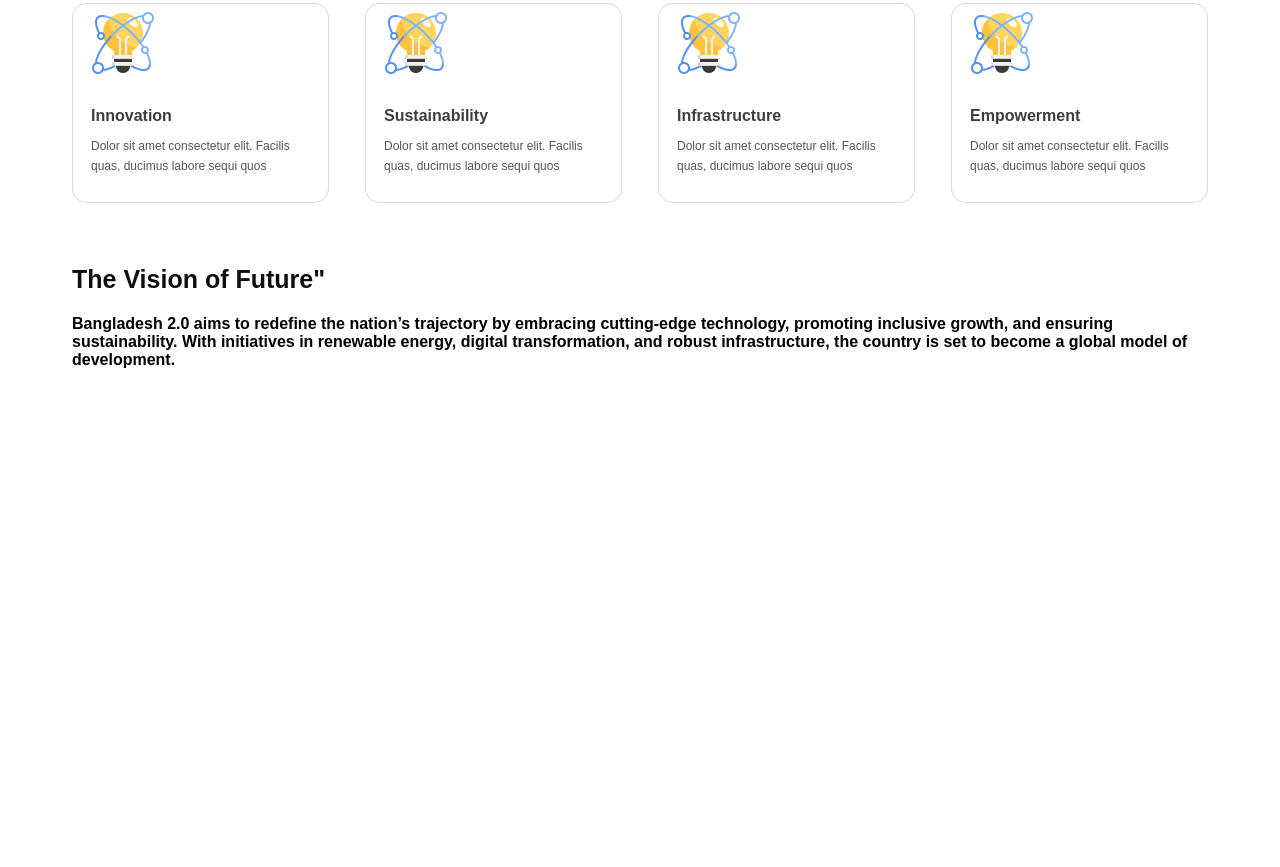
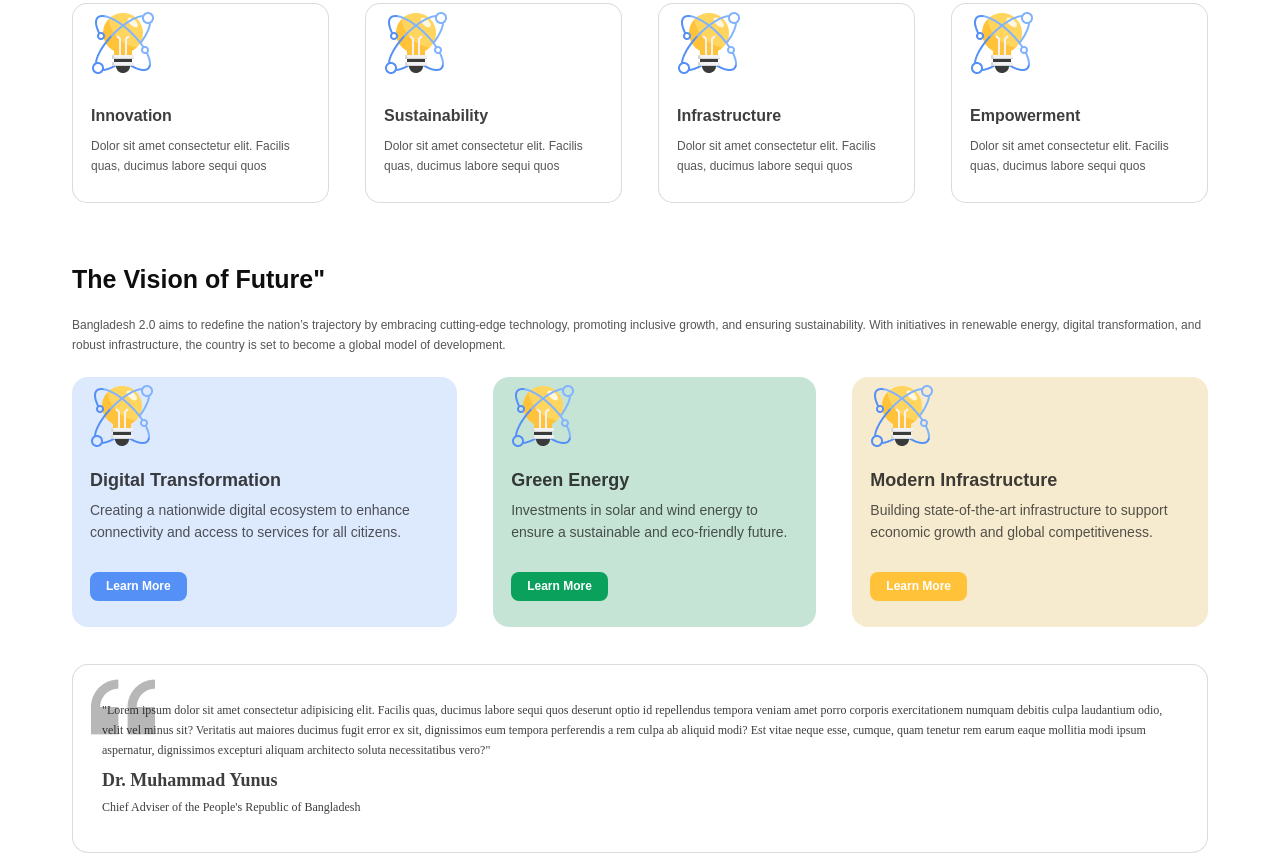
Before and after one commit to jannat0924/Bangladesh_, a plain HTML site: page Banglasdesh_/index.html in a window 1280 px wide. Shown: the part 626-1493 px from the top of the page. Before the commit the page ends 1009 px from the top, so only its background shows below. Drawn offline with Linux system fonts and the light colour scheme.

Commit message:
yonus commit

```diff
--- a/Banglasdesh_/index.html
+++ b/Banglasdesh_/index.html
@@ -51,7 +51,35 @@
             </div>
         </section>
         <h3 class="h-title">The Vision of Future"</h3>
-        <p class="p-vission">Bangladesh 2.0 aims to redefine the nation’s trajectory by embracing cutting-edge technology, promoting inclusive growth, and ensuring sustainability. With initiatives in renewable energy, digital transformation, and robust infrastructure, the country is set to become a global model of development.</p>
+        <p class="p-vision">Bangladesh 2.0 aims to redefine the nation’s trajectory by embracing cutting-edge technology, promoting inclusive growth, and ensuring sustainability. With initiatives in renewable energy, digital transformation, and robust infrastructure, the country is set to become a global model of development.</p>
+        <section class="vission">
+             <div class="each-vission-B">
+                <img src="assets/card-icon.png" alt="">
+                <h5 class="sub-v">Digital Transformation</h5>
+                <p class="v-des">Creating a nationwide digital ecosystem to enhance connectivity and access to services for all citizens. </p>
+                <button class="v-btn-B">Learn More</button>
+            </div>
+              <div class="each-vission-G">
+                <img src="assets/card-icon.png" alt="">
+                <h5 class="sub-v">Green Energy</h5>
+                <p class="v-des">Investments in solar and wind energy to ensure a sustainable and eco-friendly future. </p>
+                <button class="v-btn-G">Learn More</button>
+            </div>
+             <div class="each-vission-Y">
+                <img src="assets/card-icon.png" alt="">
+                <h5 class="sub-v">Modern Infrastructure</h5>
+                <p class="v-des">Building state-of-the-art infrastructure to support economic growth and global competitiveness.</p>
+                <button class="v-btn-Y">Learn More</button>
+            </div>
+        </section>
+<section class="yonus">
+    <img src="assets/quote-bg.png" alt="">
+   <div class="y-details">
+
+    <p class="y-des T">"Lorem ipsum dolor sit amet consectetur adipisicing elit. Facilis quas, ducimus labore sequi quos deserunt optio id repellendus tempora veniam amet porro corporis exercitationem numquam debitis culpa laudantium odio, velit vel minus sit? Veritatis aut maiores ducimus fugit error ex sit, dignissimos eum tempora perferendis a rem culpa ab aliquid modi? Est vitae neque esse, cumque, quam tenetur rem earum eaque mollitia modi ipsum aspernatur, dignissimos excepturi aliquam architecto soluta necessitatibus vero?"</p>
+    <h5 class="y-title">Dr. Muhammad Yunus</h5>
+    <p class="y-des">Chief Adviser of the People's Republic of Bangladesh</p></div>
+</section>
     </main>
     <footer></footer>
 </body>
--- a/Banglasdesh_/style/style.css
+++ b/Banglasdesh_/style/style.css
@@ -104,6 +104,131 @@ line-height: 20px;
 letter-spacing: 0%;
 text-align: left;
 }
-.p-vission{
+.p-vision{
+color: rgba(14, 14, 14, 0.7);
+font-size: 12px;
+font-weight: 400;
+line-height: 20px;
+letter-spacing: 0%;
+text-align: left;
+margin-bottom: 15px;
+}
+.vission{
+    display: flex;
+    margin-left: 0;
+    margin-right: 0;
+    margin-bottom: 30px;
+}
+.sub-v{
+color: rgba(14, 14, 14, 0.8);
+font-size: 18px;
+font-weight: 700;
+line-height: 22px;
+letter-spacing: 0%;
+text-align: left;
+margin-top: 10px;
+margin-bottom: 8px;
+}
+.v-des{
+color: rgba(14, 14, 14, 0.7);
+font-size: 14px;
+font-weight: 400;
+line-height: 22px;
+letter-spacing: 0%;
+text-align: left;
+}
+.each-vission-B{
+box-sizing: border-box;
+border-radius: 16px;
+background: rgba(84, 144, 245, 0.2);
+}
+.each-vission-G{
+box-sizing: border-box;
+border-radius: 16px;
+background: rgb(198, 228, 214);
+}
+.each-vission-Y{
+box-sizing: border-box;
+border-radius: 16px;
+background: rgb(247, 235, 207);
+}
+.v-btn-B{
+    color: rgb(255, 255, 255);
+font-size: 12px;
+font-weight: 600;
+line-height: 15px;
+letter-spacing: 0%;
+text-align: center;
+border: none;
+    border-radius: 8px;
+background: rgb(84, 144, 245);
+padding: 7px 16px 7px 16px;
+margin-bottom: 26px ;
+margin-top: 22px;
+}
+.v-btn-G{
+    color: rgb(255, 255, 255);
+font-size: 12px;
+font-weight: 600;
+line-height: 15px;
+letter-spacing: 0%;
+text-align: center;
+border: none;
+    border-radius: 8px;
+background: rgb(9, 161, 92);
+padding: 7px 16px 7px 16px;
+margin-bottom: 26px ;
+margin-top: 22px;
+}
+.v-btn-Y{
+    color: rgb(255, 255, 255);
+font-size: 12px;
+font-weight: 600;
+line-height: 15px;
+letter-spacing: 0%;
+text-align: center;
+border: none;
+    border-radius: 8px;
+background: rgb(255, 194, 57);
+padding: 7px 16px 7px 16px;
+margin-bottom: 26px ;
+margin-top: 22px;
+}
+.yonus{
+ box-sizing: border-box;
+border: 1px solid rgba(14, 14, 14, 0.15);
+border-radius: 16px;
+background: rgb(255, 255, 255);
+}
+.y-details{
+    margin: 35px 11px;
+}
+.yonus img{
+    position: absolute;
+    margin-top: 10px;
+
 
 }
+.y-title{
+    color: rgba(14, 14, 14, 0.8);
+font-family: Fira Sans;
+font-size:18px;
+font-weight: 600;
+line-height: 20px;
+letter-spacing: 0%;
+text-align: left;
+margin-top: 10px;
+margin-bottom: 0;
+}
+.y-des{
+color: rgba(14, 14, 14, 0.8);
+font-family: Fira Sans;
+font-size: 12px;
+font-weight: 400;
+line-height: 20px;
+letter-spacing: 0%;
+text-align: left;
+}
+.T{
+    margin-top: 30px;
+}
```
